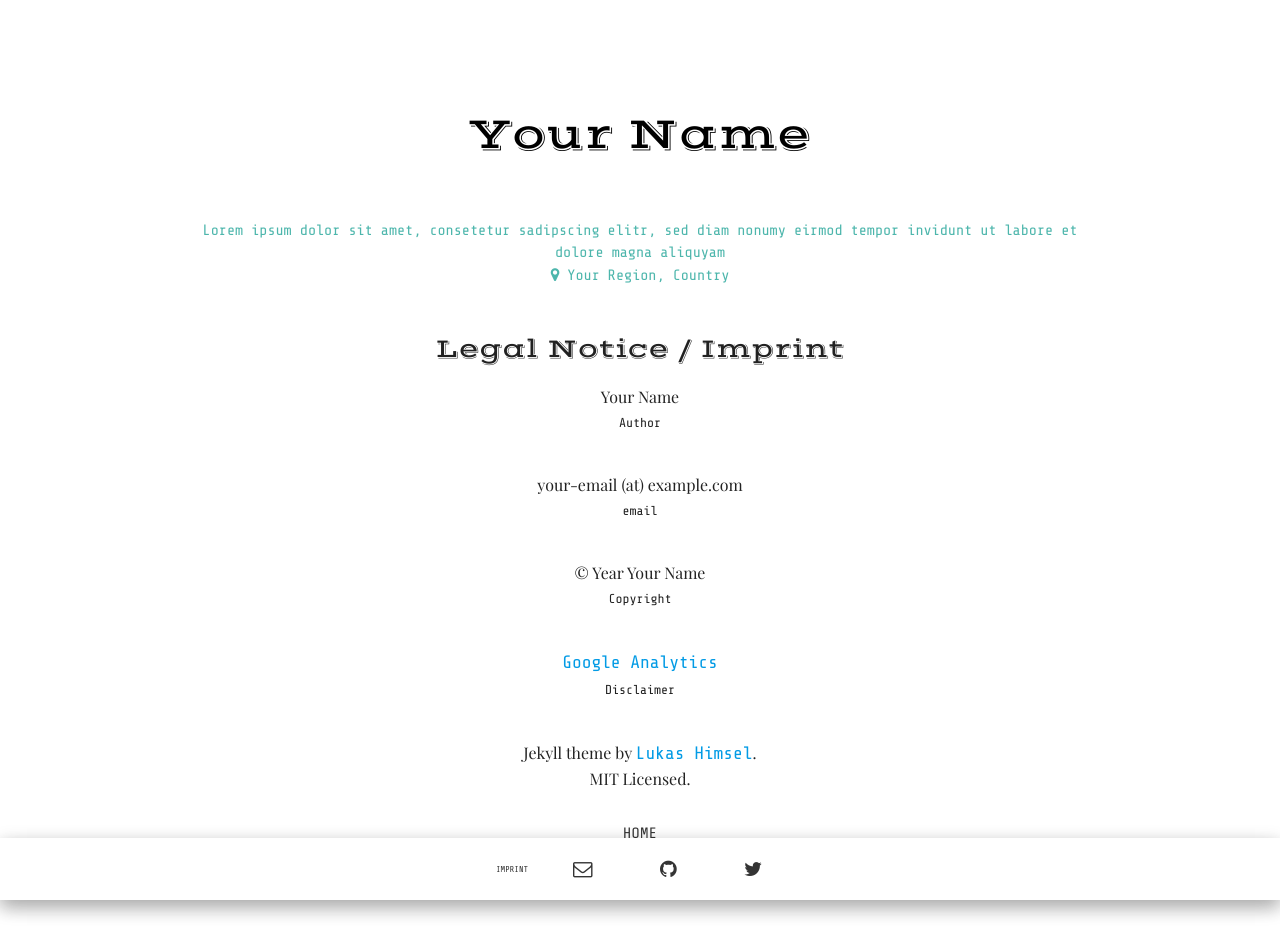
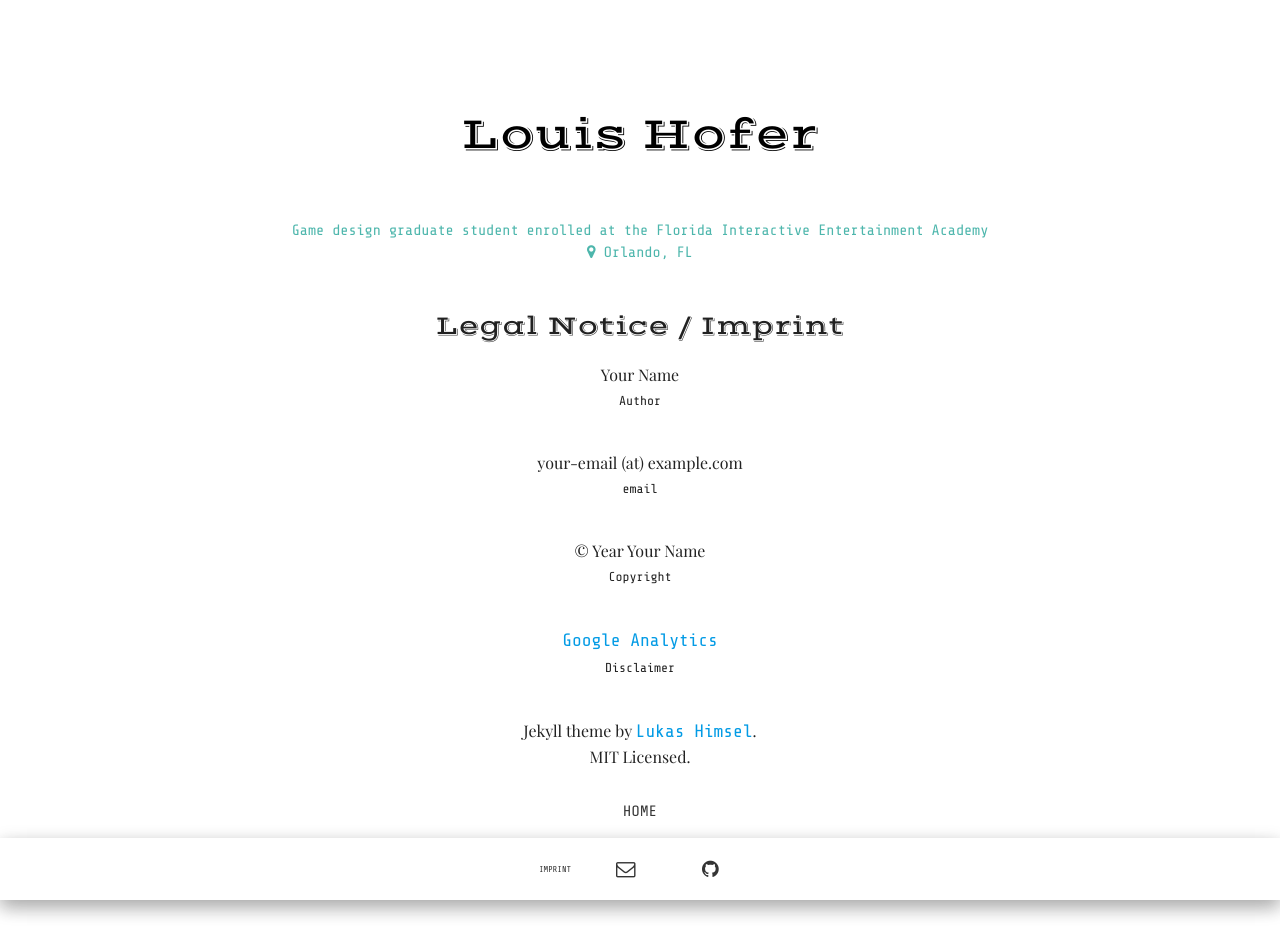
Before and after one commit to punster94/punster94.github.io, a Jekyll site: the page built from imprint.html, in a window 1280 px wide. Built offline with Jekyll 4.4.1, drawn with Linux system fonts in a browser that asks for light colours; some web fonts are replaced; after the commit the page ends 919 px from its top, so only the background shows below that.

Commit message:
Adjusts YML file to configure name and description.

```diff
--- a/_config.yml
+++ b/_config.yml
@@ -1,20 +1,16 @@
-title: "Your Name"
-description: "Lorem ipsum dolor sit amet, consetetur sadipscing elitr, sed diam nonumy eirmod tempor invidunt ut labore et dolore magna aliquyam"
-about: "Lorem ipsum dolor sit amet, consetetur sadipscing elitr, sed diam nonumy eirmod tempor invidunt ut labore et dolore magna aliquyam"
-location: "Your Region, Country"
-email: your-email@example.com
-baseurl: "/material-theme"
+title: "Louis Hofer"
+description: "Game design graduate student enrolled at the Florida Interactive Entertainment Academy"
+about: "Game design graduate student enrolled at the Florida Interactive Entertainment Academy"
+location: "Orlando, FL"
+email: louisphofer@gmail.com
+baseurl: ""
 
-url: "http://himsel.me" # replace by your site's url
-twitter_username: your-name
-github_username:  lukas-h
-author: "Your Name"
+url: "http://louishofer.com" # replace by your site's url
+github_username:  punster94
+author: "Louis Hofer"
 
 # google analytics tracking code, please change the value
 g_analytics: ""
-
-# add your disqus to enable comments
-disqus_shortname:
 
 # add your disqus to enable comments
 disqus_shortname:
@@ -27,7 +23,7 @@ projects_btn: "Projects"
 posts_btn: "Posts"
 imprint_btn: "Imprint"
 name_badge: "an article by"
-rss_badge: "Subscribe feed!"
+rss_badge: "Subscribe"
 
 # build settings
 markdown: kramdown
```
